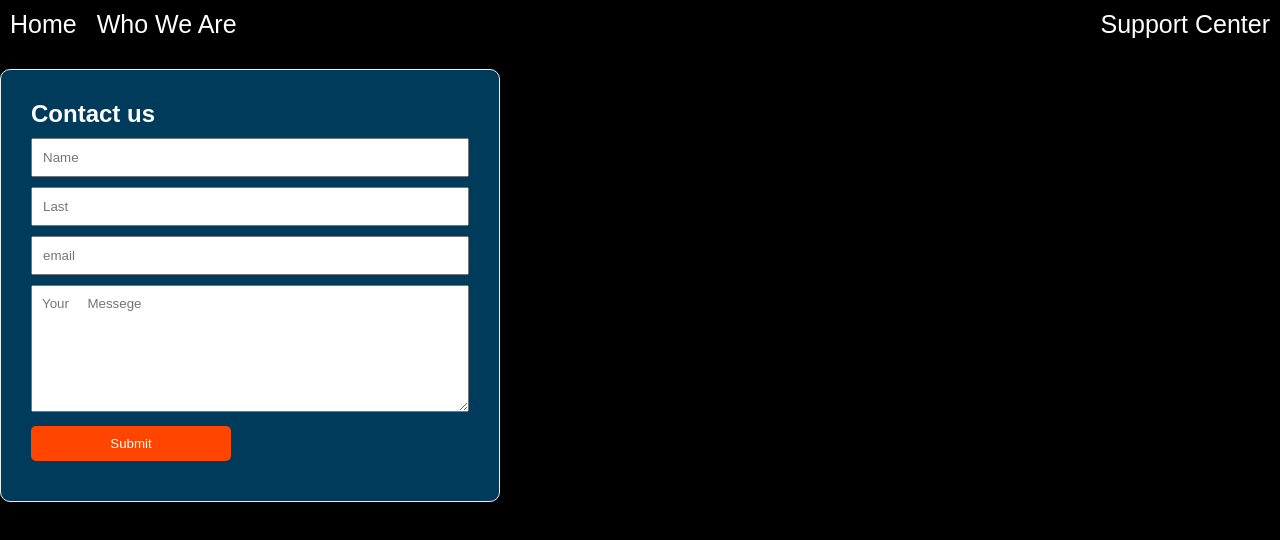
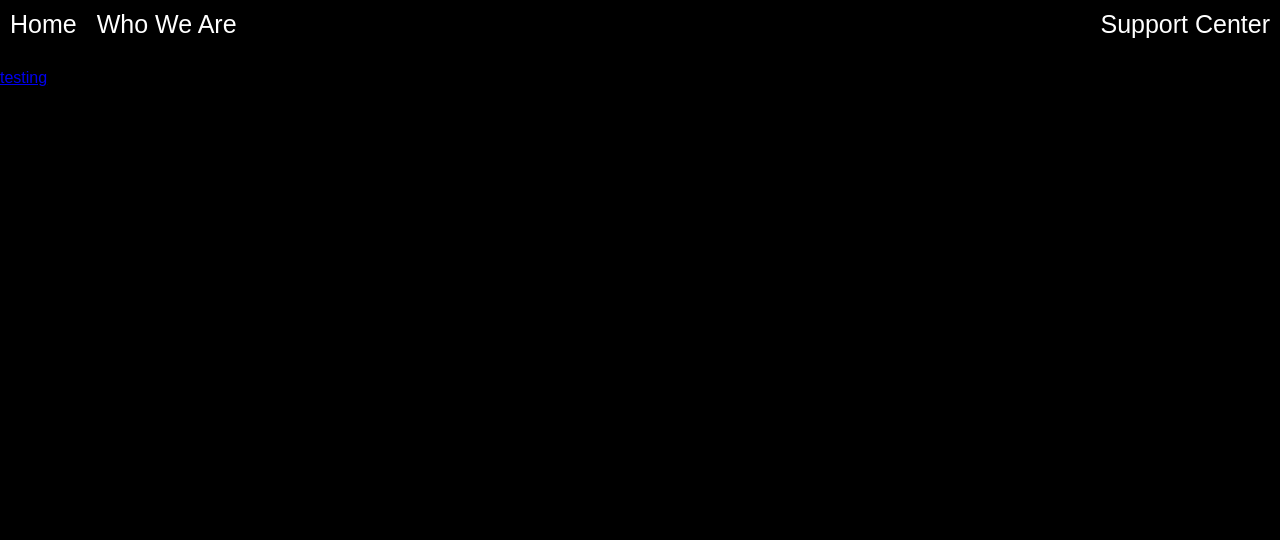
Before and after one commit to Csimmons117/shatteredlatency, a plain HTML site: page html_pages/support.html in a window 1280 px wide. Drawn offline with Linux system fonts and the light colour scheme.

Commit message:
testing google forms

```diff
--- a/html_pages/support.html
+++ b/html_pages/support.html
@@ -22,14 +22,7 @@
 
 <body>
     <div class="form">
-        <form method="post" action="https://script.google.com/macros/s/AKfycbxMp4vXdG0uROR9tKY_DdsBxidvIoz8IPWnVtFXDe3uuh2C1eMkGt1Far382AyQiFUa/exec" name="contact-form">
-            <h4>Contact us</h4>
-            <input type="type" name="your-name" placeholder="Name">
-            <input type="type" name="last-name" placeholder="Last">
-            <input type="type" name="your-email" placeholder="email">
-            <textarea name="message" rows="7" placeholder="Your     Messege"></textarea>
-            <input type="submit" value="Submit" id="submit">
-        </form>
+        <a href="https://docs.google.com/forms/d/e/1FAIpQLScwXriuGvX2T0tldgaMMOzyur1Qsnn9xbQ1PIQhsexabtuqTg/viewform?usp=header">testing</a>
     </div>
 </body>
 </html>
```
